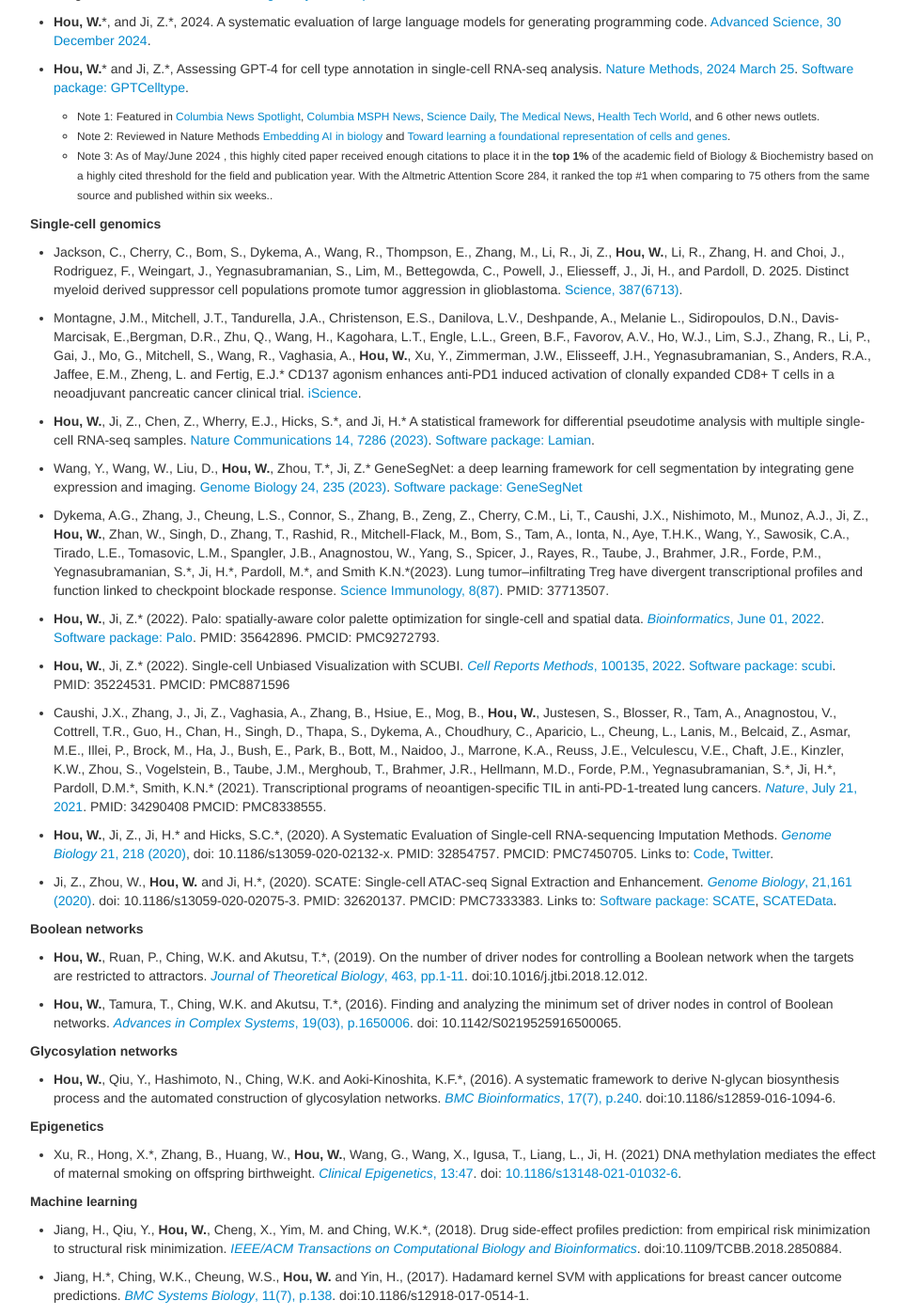
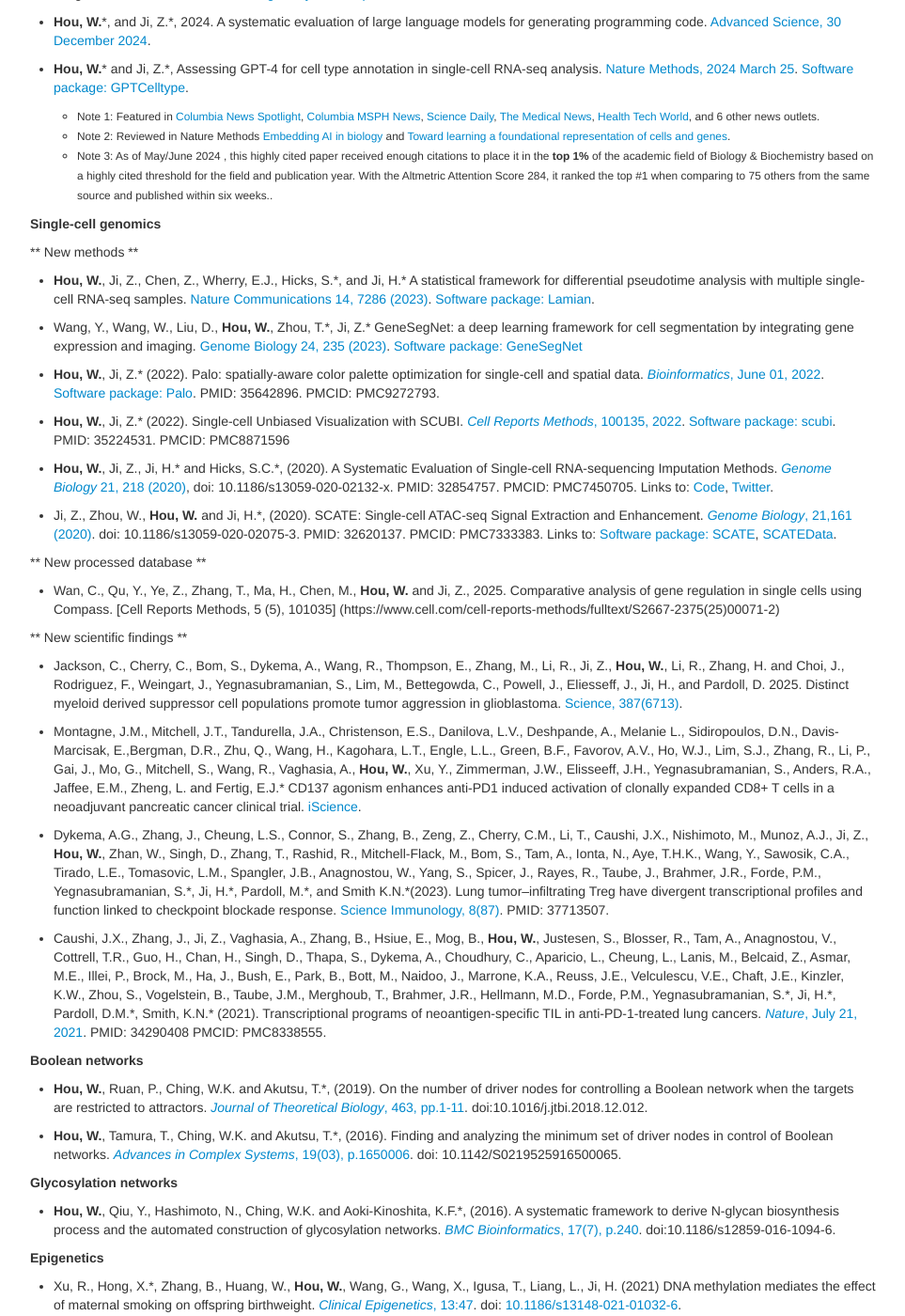
Before and after one commit to Winnie09/Wenpin_Hou, a Jekyll site: the page built from pages/publications.md, in a window 1280 px wide and 1400 px high, scrolled down 750 px. Shown: the whole window at 94% size, without its empty margins (158-1121 px from the left). Built offline with Jekyll 4.4.1, drawn with Linux system fonts in a browser that asks for light colours.

Commit message:
publications.md

```diff
--- a/pages/publications.md
+++ b/pages/publications.md
@@ -46,28 +46,33 @@ Whole-Genome DNA Methylation Landscape. [bioRxiv, 2025 February 8](https://www.b
 
 ##### Single-cell genomics
 
-- Jackson, C., Cherry, C., Bom, S., Dykema, A., Wang, R., Thompson, E., Zhang, M., Li, R., Ji, Z., **Hou, W.**, Li, R., Zhang, H. and Choi, J., Rodriguez, F.,  Weingart, J., Yegnasubramanian, S., Lim, M., Bettegowda, C., Powell, J., Eliesseff, J., Ji, H., and Pardoll, D.  2025. Distinct myeloid derived suppressor cell populations promote tumor aggression in glioblastoma. [Science, 387(6713)](https://www.science.org/doi/10.1126/science.abm5214).
-
-
-- Montagne, J.M., Mitchell, J.T., Tandurella, J.A.,  Christenson, E.S., Danilova, L.V.,  Deshpande, A., Melanie L., Sidiropoulos, D.N., Davis-Marcisak, E.,Bergman, D.R., Zhu, Q., Wang, H., Kagohara, L.T., Engle, L.L., Green, B.F., Favorov, A.V., Ho, W.J., Lim, S.J., Zhang, R., Li, P., Gai, J.,  Mo, G., Mitchell, S., Wang, R., Vaghasia, A.,  **Hou, W.**, Xu, Y., Zimmerman, J.W., Elisseeff, J.H., Yegnasubramanian, S.,  Anders, R.A., Jaffee, E.M., Zheng, L. and Fertig, E.J.\* CD137 agonism enhances anti-PD1 induced activation of clonally expanded CD8+ T cells in a neoadjuvant pancreatic cancer clinical trial.  [iScience](https://www.cell.com/iscience/fulltext/S2589-0042(24)02796-2).
-
-
+** New methods **
 
 - **Hou, W.**, Ji, Z., Chen, Z., Wherry, E.J., Hicks, S.\*, and Ji, H.\* A statistical framework for differential pseudotime analysis with multiple single-cell RNA-seq samples.  [Nature Communications 14, 7286 (2023)](https://www.nature.com/articles/s41467-023-42841-y). [Software package: Lamian](https://github.com/Winnie09/Lamian).
 
 - Wang, Y., Wang, W., Liu, D., **Hou, W.**, Zhou, T.\*, Ji, Z.\* GeneSegNet: a deep learning framework for cell segmentation by integrating gene expression and imaging. [Genome Biology 24, 235 (2023)](https://doi.org/10.1186/s13059-023-03054-0). [Software package: GeneSegNet](https://github.com/BoomStarcuc/GeneSegNet)
 
-- Dykema, A.G., Zhang, J., Cheung, L.S., Connor, S., Zhang, B., Zeng, Z., Cherry, C.M., Li, T., Caushi, J.X., Nishimoto, M., Munoz, A.J., Ji, Z., **Hou, W.**, Zhan, W., Singh, D., Zhang, T., Rashid, R., Mitchell-Flack, M., Bom, S., Tam, A., Ionta, N., Aye, T.H.K., Wang, Y., Sawosik, C.A., Tirado, L.E., Tomasovic, L.M., Spangler, J.B., Anagnostou, W., Yang, S., Spicer, J., Rayes, R., Taube, J., Brahmer, J.R., Forde, P.M., Yegnasubramanian, S.\*, Ji, H.\*, Pardoll, M.\*, and Smith K.N.\*(2023). Lung tumor–infiltrating Treg have divergent transcriptional profiles and function linked to checkpoint blockade response. [Science Immunology, 8(87)](https://www.science.org/doi/10.1126/sciimmunol.adg1487). PMID: 37713507.
-
 - **Hou, W.**, Ji, Z.\* (2022). Palo: spatially-aware color palette optimization for single-cell and spatial data. [*Bioinformatics*, June 01, 2022](https://doi.org/10.1093/bioinformatics/btac368). [Software package: Palo](https://winnie09.github.io/Wenpin_Hou/pages/Palo.html). PMID: 35642896. PMCID: PMC9272793.
 
 - **Hou, W.**, Ji, Z.\* (2022). Single-cell Unbiased Visualization with SCUBI.  [*Cell Reports Methods*, 100135, 2022](https://www.cell.com/cell-reports-methods/fulltext/S2667-2375(21)00204-6). [Software package: scubi](https://winnie09.github.io/Wenpin_Hou/pages/SCUBI.html).  PMID: 35224531. PMCID: PMC8871596
 
-- Caushi, J.X., Zhang, J.,  Ji, Z., Vaghasia, A., Zhang, B., Hsiue, E., Mog, B., **Hou, W.**, Justesen, S., Blosser, R., Tam, A., Anagnostou, V., Cottrell, T.R., Guo, H., Chan, H.,  Singh, D., Thapa, S., Dykema, A., Choudhury, C., Aparicio, L., Cheung, L., Lanis, M., Belcaid, Z., Asmar, M.E., Illei, P.,  Brock, M., Ha, J., Bush, E., Park, B.,  Bott, M.,  Naidoo, J., Marrone, K.A., Reuss, J.E., Velculescu, V.E., Chaft, J.E., Kinzler, K.W., Zhou, S., Vogelstein, B., Taube, J.M., Merghoub, T., Brahmer, J.R., Hellmann, M.D., Forde, P.M., Yegnasubramanian, S.\*, Ji, H.\*, Pardoll, D.M.\*,  Smith, K.N.\* (2021). Transcriptional programs of neoantigen-specific TIL in anti-PD-1-treated lung cancers. [*Nature*, July 21, 2021](https://www.nature.com/articles/s41586-021-03752-4#citeas). PMID: 34290408 PMCID: PMC8338555.
-
 - **Hou, W.**, Ji, Z., Ji, H.\* and Hicks, S.C.\*, (2020). A Systematic Evaluation of Single-cell RNA-sequencing Imputation Methods. [*Genome Biology* 21, 218 (2020)](https://genomebiology.biomedcentral.com/articles/10.1186/s13059-020-02132-x), doi: 10.1186/s13059-020-02132-x. PMID: 32854757. PMCID: PMC7450705. Links to: [Code](https://github.com/Winnie09/imputationBenchmark), [Twitter](https://twitter.com/GenomeBiology/status/1298976169484681219).
 
 - Ji, Z., Zhou, W., **Hou, W.** and Ji, H.\*, (2020). SCATE: Single-cell ATAC-seq Signal Extraction and Enhancement. [*Genome Biology*, 21,161 (2020)](https://genomebiology.biomedcentral.com/articles/10.1186/s13059-020-02075-3). doi: 10.1186/s13059-020-02075-3. PMID: 32620137. PMCID: PMC7333383. Links to: [Software package: SCATE](https://github.com/Winnie09/SCATE), [SCATEData](https://github.com/Winnie09/SCATEData).
+
+** New processed database **
+
+- Wan, C., Qu, Y., Ye, Z., Zhang, T., Ma, H., Chen, M., **Hou, W.** and Ji, Z., 2025. Comparative analysis of gene regulation in single cells using Compass. [Cell Reports Methods, 5 (5), 101035] (https://www.cell.com/cell-reports-methods/fulltext/S2667-2375(25)00071-2)
+
+** New scientific findings **
+
+- Jackson, C., Cherry, C., Bom, S., Dykema, A., Wang, R., Thompson, E., Zhang, M., Li, R., Ji, Z., **Hou, W.**, Li, R., Zhang, H. and Choi, J., Rodriguez, F.,  Weingart, J., Yegnasubramanian, S., Lim, M., Bettegowda, C., Powell, J., Eliesseff, J., Ji, H., and Pardoll, D.  2025. Distinct myeloid derived suppressor cell populations promote tumor aggression in glioblastoma. [Science, 387(6713)](https://www.science.org/doi/10.1126/science.abm5214).
+
+- Montagne, J.M., Mitchell, J.T., Tandurella, J.A.,  Christenson, E.S., Danilova, L.V.,  Deshpande, A., Melanie L., Sidiropoulos, D.N., Davis-Marcisak, E.,Bergman, D.R., Zhu, Q., Wang, H., Kagohara, L.T., Engle, L.L., Green, B.F., Favorov, A.V., Ho, W.J., Lim, S.J., Zhang, R., Li, P., Gai, J.,  Mo, G., Mitchell, S., Wang, R., Vaghasia, A.,  **Hou, W.**, Xu, Y., Zimmerman, J.W., Elisseeff, J.H., Yegnasubramanian, S.,  Anders, R.A., Jaffee, E.M., Zheng, L. and Fertig, E.J.\* CD137 agonism enhances anti-PD1 induced activation of clonally expanded CD8+ T cells in a neoadjuvant pancreatic cancer clinical trial.  [iScience](https://www.cell.com/iscience/fulltext/S2589-0042(24)02796-2).
+
+- Dykema, A.G., Zhang, J., Cheung, L.S., Connor, S., Zhang, B., Zeng, Z., Cherry, C.M., Li, T., Caushi, J.X., Nishimoto, M., Munoz, A.J., Ji, Z., **Hou, W.**, Zhan, W., Singh, D., Zhang, T., Rashid, R., Mitchell-Flack, M., Bom, S., Tam, A., Ionta, N., Aye, T.H.K., Wang, Y., Sawosik, C.A., Tirado, L.E., Tomasovic, L.M., Spangler, J.B., Anagnostou, W., Yang, S., Spicer, J., Rayes, R., Taube, J., Brahmer, J.R., Forde, P.M., Yegnasubramanian, S.\*, Ji, H.\*, Pardoll, M.\*, and Smith K.N.\*(2023). Lung tumor–infiltrating Treg have divergent transcriptional profiles and function linked to checkpoint blockade response. [Science Immunology, 8(87)](https://www.science.org/doi/10.1126/sciimmunol.adg1487). PMID: 37713507.
+
+- Caushi, J.X., Zhang, J.,  Ji, Z., Vaghasia, A., Zhang, B., Hsiue, E., Mog, B., **Hou, W.**, Justesen, S., Blosser, R., Tam, A., Anagnostou, V., Cottrell, T.R., Guo, H., Chan, H.,  Singh, D., Thapa, S., Dykema, A., Choudhury, C., Aparicio, L., Cheung, L., Lanis, M., Belcaid, Z., Asmar, M.E., Illei, P.,  Brock, M., Ha, J., Bush, E., Park, B.,  Bott, M.,  Naidoo, J., Marrone, K.A., Reuss, J.E., Velculescu, V.E., Chaft, J.E., Kinzler, K.W., Zhou, S., Vogelstein, B., Taube, J.M., Merghoub, T., Brahmer, J.R., Hellmann, M.D., Forde, P.M., Yegnasubramanian, S.\*, Ji, H.\*, Pardoll, D.M.\*,  Smith, K.N.\* (2021). Transcriptional programs of neoantigen-specific TIL in anti-PD-1-treated lung cancers. [*Nature*, July 21, 2021](https://www.nature.com/articles/s41586-021-03752-4#citeas). PMID: 34290408 PMCID: PMC8338555.
 
 ##### Boolean networks
 - **Hou, W.**, Ruan, P., Ching, W.K. and Akutsu, T.\*, (2019). On the number of driver nodes for controlling a Boolean network when the targets are restricted to attractors. [*Journal of Theoretical Biology*, 463, pp.1-11](https://www.sciencedirect.com/science/article/pii/S0022519318306027). doi:10.1016/j.jtbi.2018.12.012.
```
